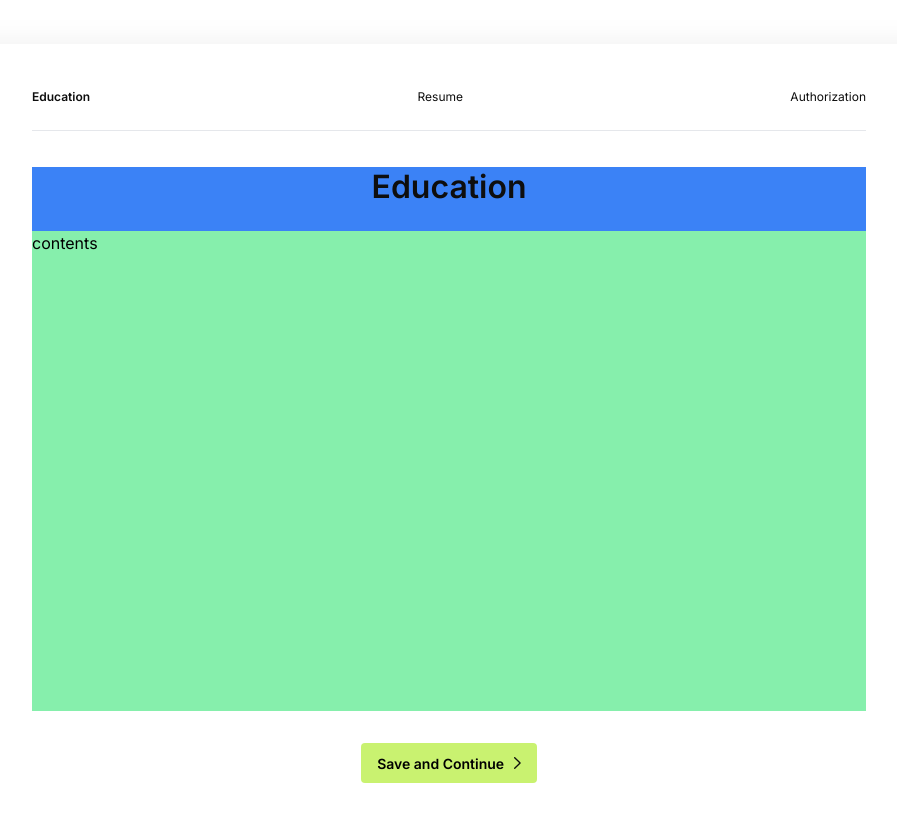
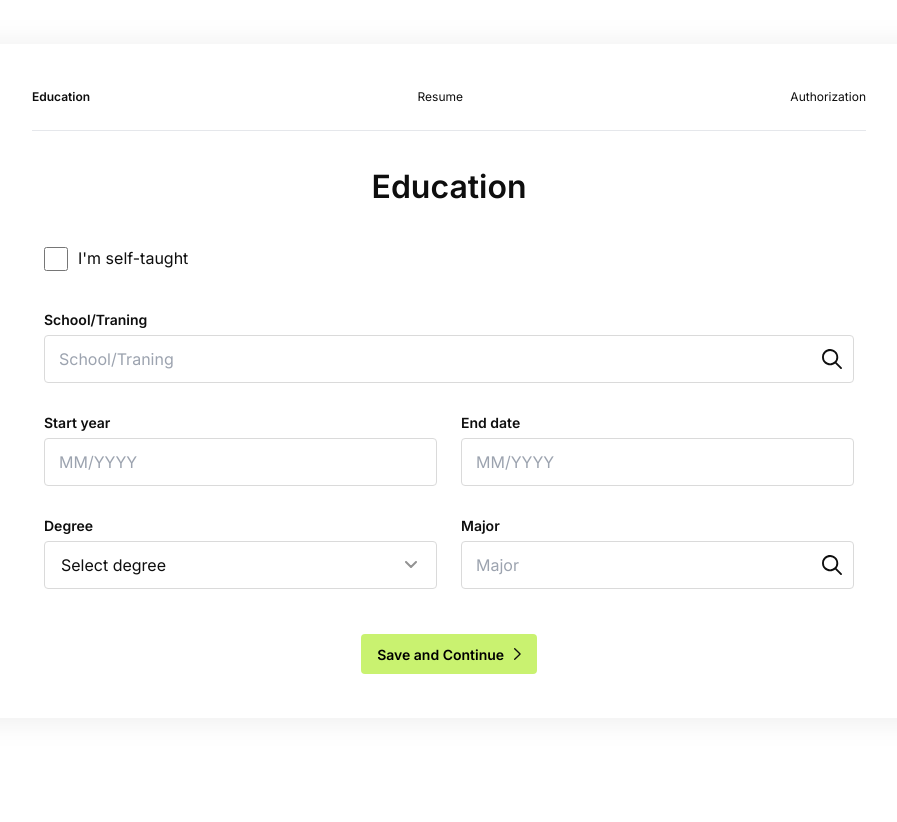
Before and after one commit to Balaganesh003/untapped-clone, a Next.js app: page /onboarding in a window 1280 px wide. Shown: the top 822 px of the page, without its empty margins (191-1088 px from the left). After the commit the page ends 800 px from the top, so only its background shows below. Built offline with nearby package versions, Linux system fonts and the light colour scheme.

Commit message:
updated the education page

```diff
--- a/components/Authorization.jsx
+++ b/components/Authorization.jsx
@@ -2,7 +2,7 @@ import React from 'react';
 import { useSelector, useDispatch } from 'react-redux';
 import { onboardingActions } from '@/store/onboarding-slice';
 import Selection from './Selection';
-import LocationDropDown from './LocationDropDown';
+import LocationDropDown from './SearchDropDown';
 
 const Authorization = () => {
   const dispatch = useDispatch();
--- /dev/null
+++ b/components/DropDown.jsx
@@ -0,0 +1,45 @@
+import React, { useState } from 'react';
+import Image from 'next/image';
+import GrayDownArrow from '@/assets/GrayDownArrow.svg';
+
+const DropDown = ({ options, label }) => {
+  const [selectedOption, setSelectedOption] = useState('');
+
+  const handleOptionChange = (e) => {
+    const { value } = e.target;
+    setSelectedOption(value);
+    console.log(value);
+  };
+
+  return (
+    <div>
+      <p className={`text-primary-text text-[0.875rem] mb-[5px] font-semibold`}>
+        {label}
+      </p>
+      <div className="relative">
+        <select
+          name="options"
+          id="options"
+          className="w-full px-4 text-[1rem] bg-white h-12 rounded py-[0.1rem] mb-[0.8125rem] text-primary-text border border-light-gray group focus:outline-black pr-4 appearance-none"
+          value={selectedOption}
+          onChange={handleOptionChange}>
+          {options.map((option) => (
+            <option
+              key={option.value}
+              value={option.value}
+              className="text-[14.5px]">
+              {option.label}
+            </option>
+          ))}
+        </select>
+        <Image
+          src={GrayDownArrow}
+          className="w-3 absolute right-5 top-5 opacity-70"
+          alt="downarrow"
+        />
+      </div>
+    </div>
+  );
+};
+
+export default DropDown;
--- a/components/Education.jsx
+++ b/components/Education.jsx
@@ -1,12 +1,115 @@
 import React from 'react';
+import SearchDropDown from '@/components/SearchDropDown';
+import { useSelector, useDispatch } from 'react-redux';
+import { onboardingActions } from '@/store/onboarding-slice';
+import MonthYear from './MonthYear';
+import DropDown from './DropDown';
+
+const degrees = [
+  { value: 'select', label: 'Select degree' },
+  { value: 'associate', label: 'Associate Degree' },
+  { value: 'bachelor', label: "Bachelor's Degree" },
+  { value: 'master', label: "Master's Degree" },
+  { value: 'doctorate', label: 'Doctorate Degree' },
+  { value: 'diploma', label: 'Diploma' },
+  { value: 'certificate', label: 'Certificate' },
+  { value: 'professional', label: 'Professional Degree' },
+  { value: 'highschool', label: 'High School Diploma' },
+  { value: 'mba', label: 'Master of Business Administration (MBA)' },
+  { value: 'phd', label: 'Doctor of Philosophy (Ph.D.)' },
+  { value: 'md', label: 'Doctor of Medicine (M.D.)' },
+  { value: 'jd', label: 'Juris Doctor (J.D.)' },
+  { value: 'msc', label: 'Master of Science (M.Sc.)' },
+  { value: 'ma', label: 'Master of Arts (M.A.)' },
+  { value: 'mfa', label: 'Master of Fine Arts (MFA)' },
+  { value: 'bs', label: 'Bachelor of Science (B.S.)' },
+  { value: 'ba', label: 'Bachelor of Arts (B.A.)' },
+  { value: 'bba', label: 'Bachelor of Business Administration (BBA)' },
+  { value: 'beng', label: 'Bachelor of Engineering (B.Eng.)' },
+  { value: 'llb', label: 'Bachelor of Laws (LL.B.)' },
+  { value: 'mbbs', label: 'Bachelor of Medicine, Bachelor of Surgery (MBBS)' },
+  { value: 'bpharm', label: 'Bachelor of Pharmacy (B.Pharm)' },
+  { value: 'bhsc', label: 'Bachelor of Health Sciences (B.H.Sc.)' },
+  { value: 'btech', label: 'Bachelor of Technology (B.Tech)' },
+  { value: 'ms', label: 'Master of Surgery (M.S.)' },
+  { value: 'mres', label: 'Master of Research (M.Res)' },
+  { value: 'mpharm', label: 'Master of Pharmacy (M.Pharm)' },
+  { value: 'mphil', label: 'Master of Philosophy (M.Phil)' },
+  { value: 'llm', label: 'Master of Laws (LL.M.)' },
+  { value: 'mdes', label: 'Master of Design (M.Des)' },
+  { value: 'mba', label: 'Master of Business Administration (MBA)' },
+  { value: 'msc', label: 'Master of Science (M.Sc.)' },
+  { value: 'ma', label: 'Master of Arts (M.A.)' },
+  { value: 'mfa', label: 'Master of Fine Arts (MFA)' },
+  { value: 'msw', label: 'Master of Social Work (MSW)' },
+  { value: 'msc', label: 'Master of Science (M.Sc.)' },
+  { value: 'mres', label: 'Master of Research (M.Res)' },
+  { value: 'mphil', label: 'Master of Philosophy (M.Phil)' },
+  { value: 'msc', label: 'Master of Science (M.Sc.)' },
+];
 
 const Education = () => {
+  const dispatch = useDispatch();
+
+  const { startPeriod, endPeriod } = useSelector((state) => state.onboarding);
+
+  const setStartPeriod = (value) => {
+    dispatch(onboardingActions.setStartPeriod(value));
+  };
+
+  const setEndPeriod = (value) => {
+    dispatch(onboardingActions.setEndPeriod(value));
+  };
   return (
-    <div className=" w-full h-full bg-blue-500 ">
+    <div className=" w-full h-full bg-white">
       <h1 className="text-[2rem] text-primary-text font-semibold leading-[125%] text-center mb-[1.5rem]">
         Education
       </h1>
-      <div className="bg-green-300 w-full h-[30rem]">contents</div>
+      <div className=" w-full px-3 mt-[13px] ">
+        <div className="flex pt-[1rem] pb-[2.4rem]">
+          <input type="checkbox" className="mr-[10px] w-6 h-6 " />
+          <label className="text-[1rem] text-primary-text leading-[1.375rem]">
+            I&apos;m self-taught
+          </label>
+        </div>
+        <div className="mb-4">
+          <SearchDropDown
+            label1="School/Traning"
+            marginBottomLabel1="mb-[5px]"
+            placeholder={'School/Traning'}
+          />
+        </div>
+
+        <div className="flex gap-6 mb-4">
+          <div className="flex-1">
+            <MonthYear
+              label={'Start year'}
+              period={startPeriod}
+              setPeriod={setStartPeriod}
+            />
+          </div>
+          <div className="flex-1">
+            <MonthYear
+              label={'End date'}
+              period={endPeriod}
+              setPeriod={setEndPeriod}
+            />
+          </div>
+        </div>
+
+        <div className="flex gap-6 ">
+          <div className="flex-1">
+            <DropDown options={degrees} label={'Degree'} />
+          </div>
+          <div className="flex-1">
+            <SearchDropDown
+              label1="Major"
+              marginBottomLabel1="mb-[5px]"
+              placeholder={'Major'}
+            />
+          </div>
+        </div>
+      </div>
     </div>
   );
 };
--- /dev/null
+++ b/components/MonthYear.jsx
@@ -0,0 +1,42 @@
+import React from 'react';
+import { set } from 'react-hook-form';
+
+const MonthYear = ({ period, setPeriod, label }) => {
+  const handlePeriod = (value) => {
+    const sanitizedValue = value.replace(/\D/g, '');
+
+    // Insert a slash after the first two digits (month)
+    let formattedValue = sanitizedValue.replace(/(\d{2})/, '$1/');
+
+    // Limit the year to 4 digits
+    formattedValue = formattedValue.slice(0, 7);
+    setPeriod(formattedValue);
+  };
+
+  const handleInputChange = (e) => {
+    const { value } = e.target;
+    if (value.length < period.length) {
+      setPeriod(value);
+    } else {
+      handlePeriod(value);
+    }
+  };
+
+  return (
+    <div>
+      <p className={`text-primary-text text-[0.875rem] mb-[5px] font-semibold`}>
+        {label}
+      </p>
+      <input
+        type="text"
+        name="text"
+        placeholder="MM/YYYY"
+        value={period}
+        onChange={(e) => handleInputChange(e)}
+        className={`w-full text-[1rem] bg-white h-12 rounded py-[0.1rem] pl-[0.875rem] pr-[2.5rem]  mb-[0.8125rem]  text-primary-text border border-light-gray focus:outline-black`}
+      />
+    </div>
+  );
+};
+
+export default MonthYear;
--- a/components/LocationDropDown.jsx
+++ b/components/SearchDropDown.jsx
@@ -2,20 +2,31 @@ import React from 'react';
 import BlackSearchLogo from '@/assets/BlackSearchLogo.svg';
 import Image from 'next/image';
 
-const LocationDropDown = ({ label1, label2 }) => {
+const SearchDropDown = ({
+  label1,
+  label2,
+  marginBottomLabel1,
+  placeholder,
+}) => {
   return (
     <div>
-      <p className="text-primary-text text-[0.875rem] mb-[10px] font-semibold">
+      <p
+        className={`text-primary-text text-[0.875rem]  ${
+          marginBottomLabel1 ? marginBottomLabel1 : 'mb-[10px]'
+        } font-semibold`}>
         {label1}
       </p>
-      <p className="text-secondary-text text-[0.875rem] font-nomarl mb-[15px]">
-        {label2}
-      </p>
+      {label2 && (
+        <p className="text-secondary-text text-[0.875rem] font-nomarl mb-[15px]">
+          {label2}
+        </p>
+      )}
       <div>
         <div className="relative">
           <input
             type="text"
             name="text"
+            placeholder={placeholder}
             className={`w-full text-[1rem] bg-white h-12 rounded py-[0.1rem] pl-[0.875rem] pr-[2.5rem]  mb-[0.8125rem]  text-primary-text border border-light-gray focus:outline-black`}
           />
           <div className="absolute top-[14px] right-3 ">
@@ -31,4 +42,4 @@ const LocationDropDown = ({ label1, label2 }) => {
   );
 };
 
-export default LocationDropDown;
+export default SearchDropDown;
--- a/store/onboarding-slice.js
+++ b/store/onboarding-slice.js
@@ -5,6 +5,8 @@ const initialState = {
   linkedInUrlError: false,
   isAuthorized: null,
   needSponsorship: null,
+  startPeriod: null,
+  endPeriod: null,
 };
 
 const onboardingSlice = createSlice({
@@ -32,6 +34,13 @@ const onboardingSlice = createSlice({
     setNeedSponsorship(state, action) {
       state.needSponsorship = action.payload;
     },
+
+    setStartPeriod(state, action) {
+      state.startPeriod = action.payload;
+    },
+    setEndPeriod(state, action) {
+      state.endPeriod = action.payload;
+    },
   },
 });
 
```
